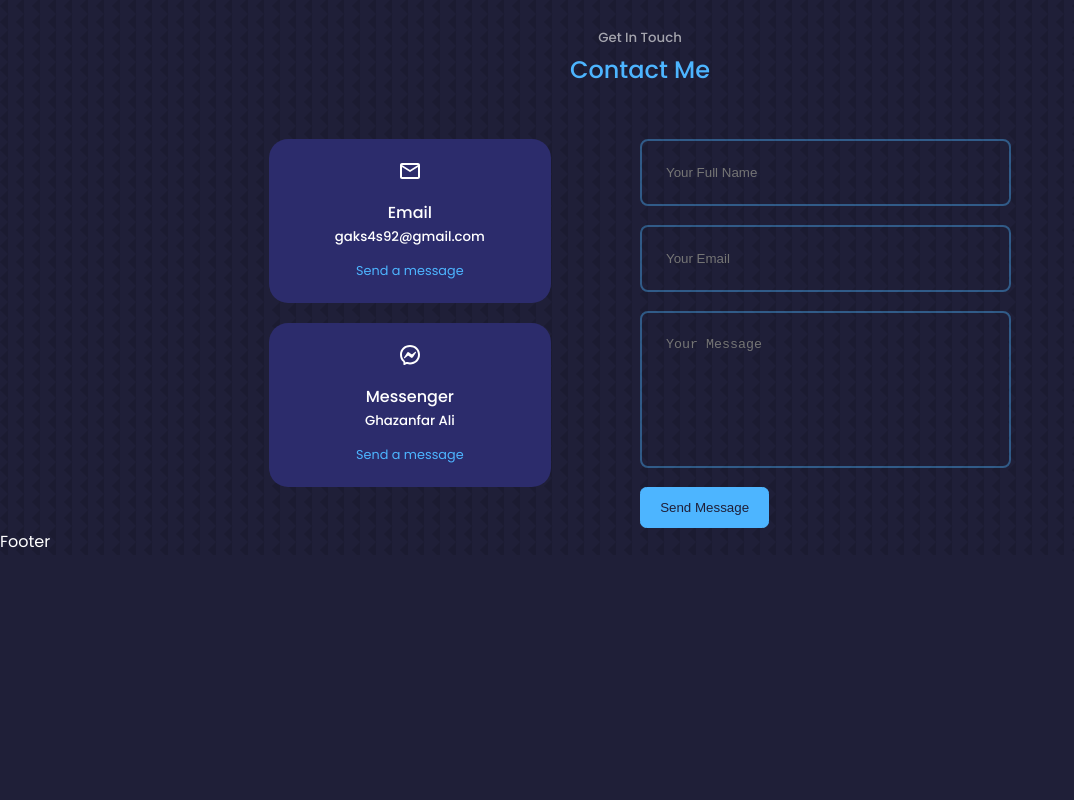
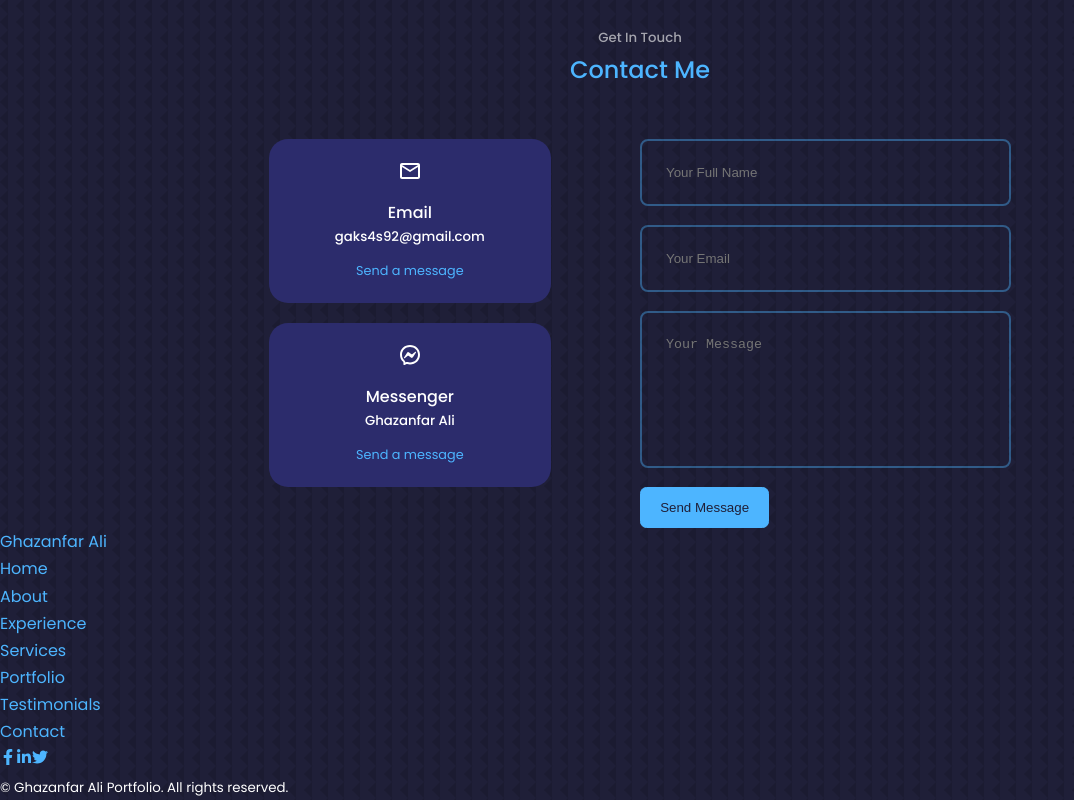
Before and after one commit to gak92/react-portfolio, a React (Create React App) app: page / in a window 1280 px wide. Shown: the part 5106-5906 px from the top of the page, without its empty margins (0-1074 px from the left). Before the commit the page ends 5661 px from the top, so only its background shows below. Built offline with nearby package versions, Linux system fonts and the light colour scheme.

Commit message:
Complete footer section

```diff
--- a/src/components/footer/Footer.jsx
+++ b/src/components/footer/Footer.jsx
@@ -1,9 +1,34 @@
 import React from 'react';
 import './footer.css';
+import {FaFacebookF} from 'react-icons/fa';
+import {FaLinkedinIn} from 'react-icons/fa';
+import {FaTwitter} from 'react-icons/fa';
 
 const Footer = () => {
   return (
-    <div>Footer</div>
+    <footer>
+      <a href="#" className="footer__logo">Ghazanfar Ali</a>
+
+      <ul className="permalinks">
+      <li><a href="#">Home</a></li>
+      <li><a href="#about">About</a></li>
+      <li><a href="#experience">Experience</a></li>
+      <li><a href="#services">Services</a></li>
+      <li><a href="#portfolio">Portfolio</a></li>
+      <li><a href="#testimonials">Testimonials</a></li>
+      <li><a href="#contact">Contact</a></li>
+      </ul>
+
+      <div className="footer__socials">
+        <a href="https://www.facebook.com/ghazanfar.ali.31105"><FaFacebookF /></a>
+        <a href="https://www.linkedin.com/in/ghazanfar-ali-kz/"><FaLinkedinIn /></a>
+        <a href="https://twitter.com/gak_92"><FaTwitter /></a>
+      </div>
+
+      <div className="footer__copyright">
+        <small>&copy; Ghazanfar Ali Portfolio. All rights reserved.</small>
+      </div>
+    </footer>
   )
 };
 
```
